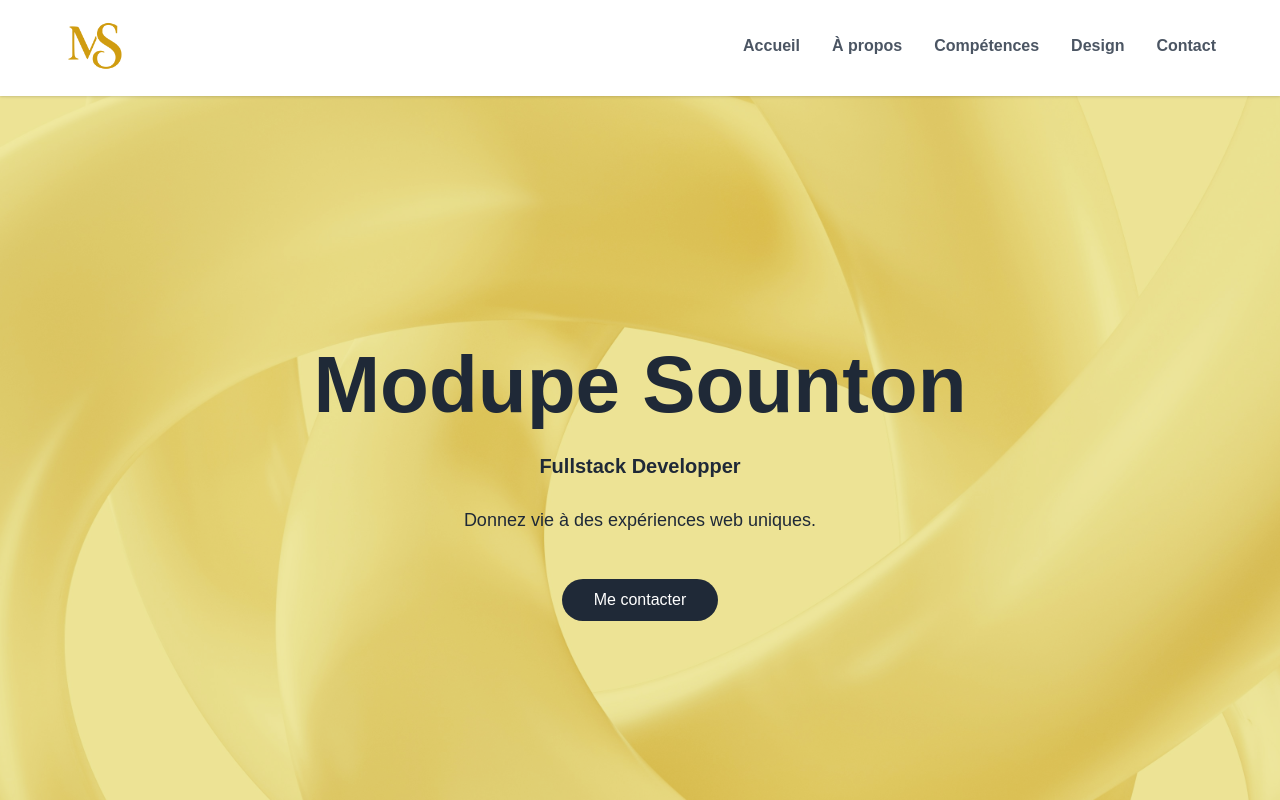
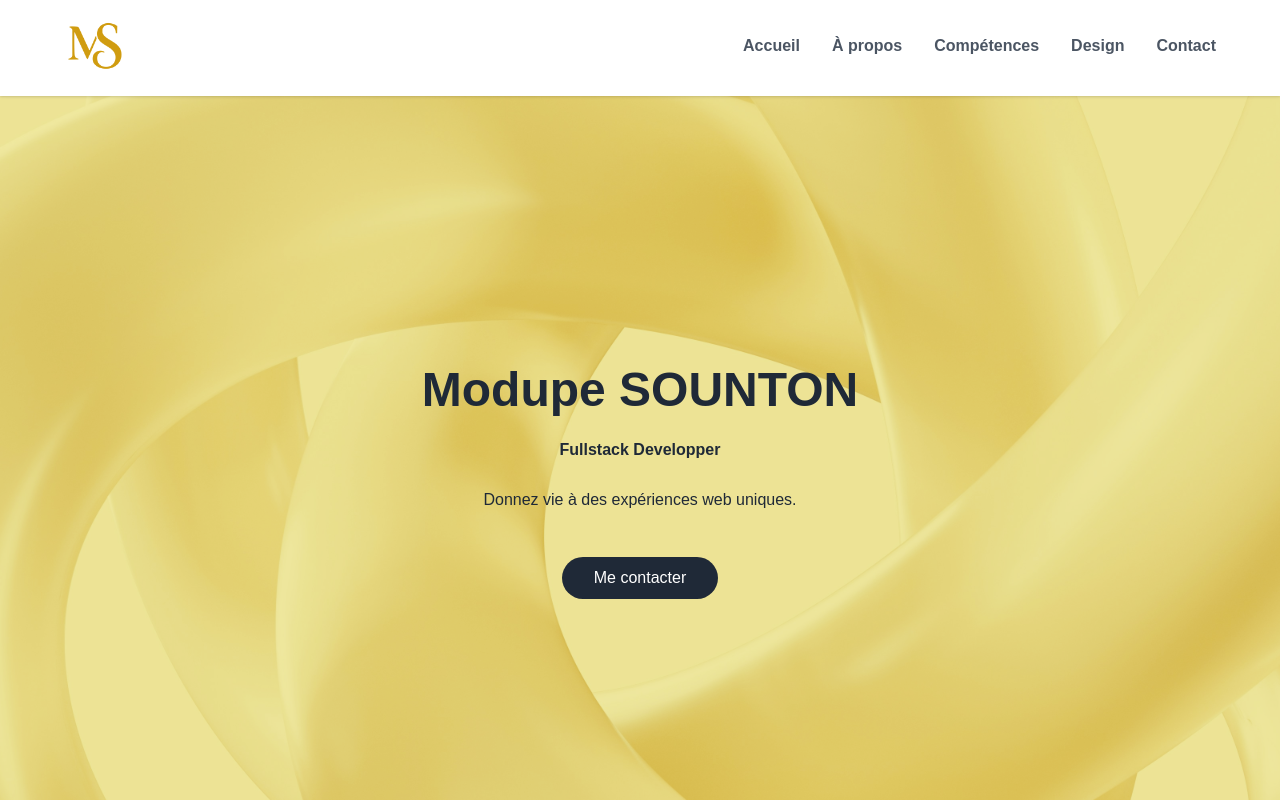
Before and after one commit to esindelabi/modupes, a React (Vite) app: page / in a window 1280 px wide. Shown: the top 800 px of the page. Built offline with nearby package versions, Linux system fonts and the light colour scheme.

Commit message:
Make changes

```diff
--- a/src/components/Header.tsx
+++ b/src/components/Header.tsx
@@ -5,7 +5,7 @@ const Header: React.FC = () => {
     return (
         <header className="header-section">
             <div className="header-content">
-                <h1 className="header-title">Modupe Sounton</h1>
+                <h1 className="header-title">Modupe SOUNTON</h1>
                 <h3 className="header-subtitle">Fullstack Developper</h3>
                 <p className="header-description">
                     Donnez vie à des expériences web uniques.
--- a/src/index.css
+++ b/src/index.css
@@ -116,7 +116,7 @@ body {
     background-color: #374151;
 }
 
-@media (max-width: 768px) {
+@media (max-width: 1826px) {
     .header-title {
         font-size: 3rem;
     }
```
